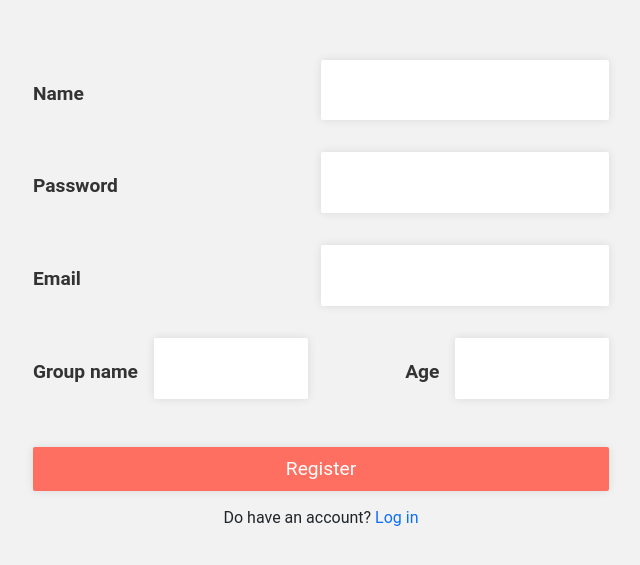
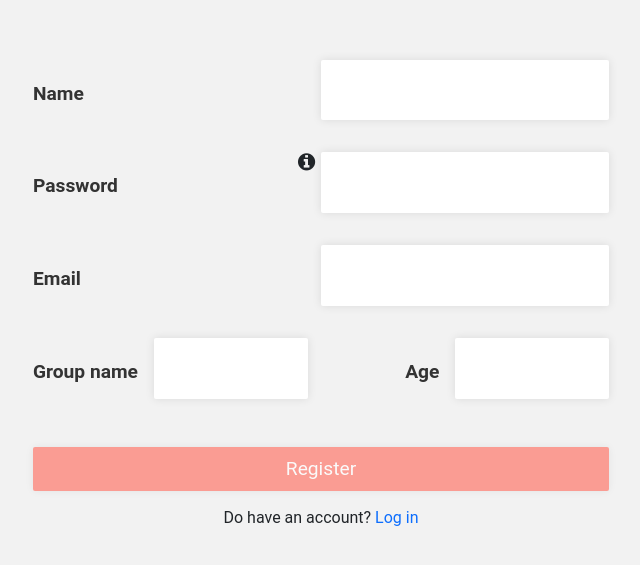
Before and after one commit to Khomishchak/giveAndHave-front, an Angular app: page /register in a window 1280 px wide. Shown: the part 105-670 px from the top of the page, without its empty margins (319-959 px from the left). Built offline with nearby package versions, Linux system fonts and the light colour scheme.

Commit message:
Added register form validation
Added regexes for email and password

```diff
--- a/angular.json
+++ b/angular.json
@@ -23,7 +23,8 @@
               "src/assets"
             ],
             "styles": [
-              "src/styles.css"
+              "src/styles.css",
+              "../node_modules/font-awesome/css/font-awesome.css"
             ],
             "scripts": []
           },
--- a/package.json
+++ b/package.json
@@ -19,6 +19,7 @@
     "@angular/platform-browser-dynamic": "^14.1.0",
     "@angular/router": "^14.1.0",
     "@auth0/angular-jwt": "^5.1.2",
+    "font-awesome": "^4.7.0",
     "jwt-decode": "^3.1.2",
     "rxjs": "~7.5.0",
     "tslib": "^2.3.0",
--- a/src/app/register/register.component.html
+++ b/src/app/register/register.component.html
@@ -10,28 +10,39 @@
       </div>
       <div class="form-group">
           <label for="password">Password</label>
-          <input type="password" name="password" class="form-control" id="password" [(ngModel)]="model.password" #password="ngModel" required />
+          <i style="font-size: 20px;" title="Password requirements:
+          - At least 6 characters
+          - At least 1 uppercase letter
+          - At least 1 lowercase letter
+          - At least 1 digit
+          - At least 1 special character" class="fa fa-info-circle" aria-hidden="true"></i>
+          <input type="password" name="password" class="form-control" id="password"
+           [(ngModel)]="model.password" #password="ngModel"
+           pattern="^(?=.*[A-Z])(?=.*[a-z])(?=.*\d)(?=.*[@$!%*#?&])[A-Za-z\d@$!%*#?&]{6,}$"
+           required />
       </div>
       <div class="form-group">
             <label for="email">Email</label>
-            <input type="text" name="email" class="form-control" id="email" [(ngModel)]="model.email" #email="ngModel" required />
+            <input type="text" name="email" class="form-control" id="email"
+            [(ngModel)]="model.email" #email="ngModel"
+            pattern="^[a-zA-Z0-9._%+-]+@[a-zA-Z0-9.-]+\.[a-zA-Z]{2,}$"
+            required />
         </div>
         <div class="form-group">
             <div class="input-group">
               <div>
                 <label for="groupName">Group name</label>
-                <input type="text" name="groupName" class="form-control" id="groupName" [(ngModel)]="model.groupName" #groupName="ngModel" required />
+                <input type="text" name="groupName" class="form-control" id="groupName" [(ngModel)]="model.groupName" #groupName="ngModel"required />
               </div>
               <div>
                 <label for="age">Age</label>
-                <input type="text" name="age" class="form-control" id="age" [(ngModel)]="model.age" #age="ngModel" required />
+                <input type="text" name="age" class="form-control" id="age" [(ngModel)]="model.age" #age="ngModel"/>
               </div>
             </div>
         </div>
 
-
         <div>
-            <button type="submit" class="btn btn-primary">Register</button>
+            <button type="submit" [disabled]="f.invalid" class="btn btn-primary">Register</button>
             <div class="login">
               Do have an account?
               <a href="/login">Log in</a>
```
Also changed, not shown: 1 other file (tests, documents, lock files or other folders).
